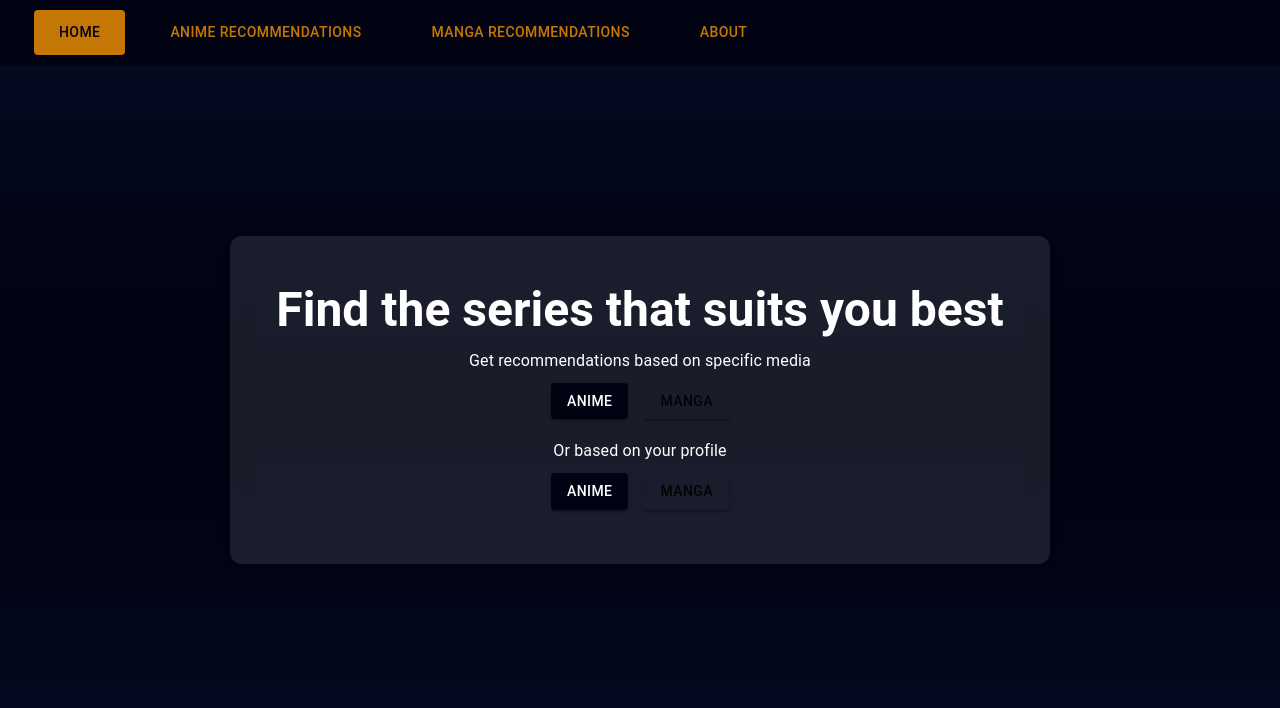
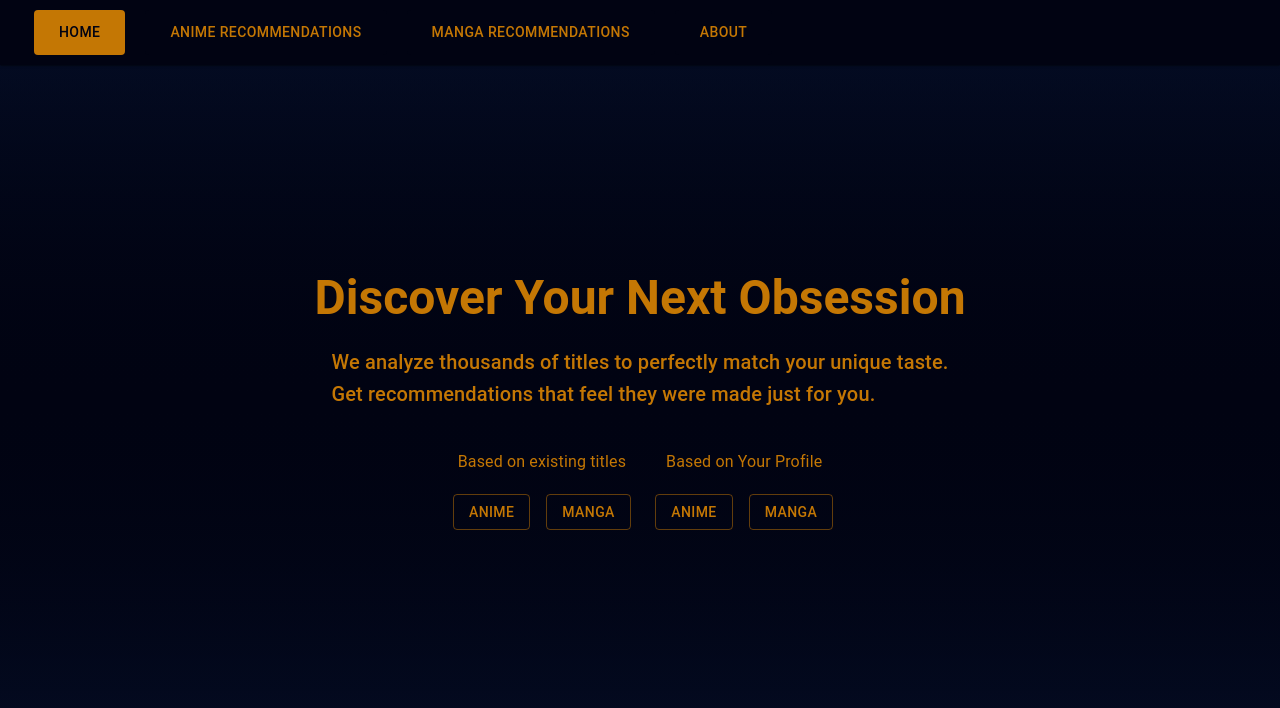
Before and after one commit to Fran123445/MitsukiFrontend, a React (Vite) app: page / in a window 1280 px wide. Shown: the top 708 px of the page. Built offline with nearby package versions, Linux system fonts and the light colour scheme.

Commit message:
Updates home page

```diff
--- a/src/page/Home.jsx
+++ b/src/page/Home.jsx
@@ -3,6 +3,8 @@ import { Box, Button, Typography, Card, CardContent, Stack, useTheme } from "@mu
 import "../App.css"
 
 function Home() {
+
+    const theme = useTheme();
 
     return(
         <Box
@@ -14,24 +16,46 @@ function Home() {
                 alignItems: 'center',
             }}
         >
-            <Card sx={{ padding: "30px", borderRadius: "12px", boxShadow: "0px 4px 10px rgba(0,0,0,0.3)", textAlign: "center", backgroundColor: "rgba(255, 255, 255, 0.1)", backdropFilter: "blur(10px)" }}>
-                <CardContent>
-                    <Typography variant="h3" fontWeight="bold" color="white">Find the series that suits you best</Typography>
+            <Typography
+                variant="h3"
+                fontWeight="bold"
+                color="secondary"
+            >
+                Discover Your Next Obsession
+            </Typography>
+            <Typography
+                variant="h6"
+                color="secondary"
+                margin={"20px"}
+            >
+                We analyze thousands of titles to perfectly match your unique taste.
+                <br />
+                Get recommendations that feel they were made just for you.
+            </Typography>
 
-                    <Typography color="white" sx={{ marginTop: "10px" }}>Get recommendations based on specific media</Typography>
+
+            <Box
+                sx={{
+                    display: "flex",
+                    justifySelf: "center"
+                }}
+            >
+                <Box>
+                    <Typography color="secondary" margin={"20px"}>Based on existing titles</Typography>
                     <Stack direction="row" spacing={2} justifyContent="center" sx={{ marginTop: "10px" }}>
-                        <Button variant="contained">Anime</Button>
-                        <Button variant="contained" color="tertiary">Manga</Button>
+                        <Button variant="outlined" color="secondary">Anime</Button>
+                        <Button variant="outlined" color="secondary">Manga</Button>
                     </Stack>
+                </Box>
 
-                    <Typography color="white" sx={{ marginTop: "20px" }}>Or based on your profile</Typography>
+                <Box>
+                    <Typography color="secondary" margin={"20px"}>Based on Your Profile</Typography>
                     <Stack direction="row" spacing={2} justifyContent="center" sx={{ marginTop: "10px" }}>
-                        <Button variant="contained">Anime</Button>
-                        <Button variant="contained" color="tertiary">Manga</Button>
+                        <Button variant="outlined" color="secondary">Anime</Button>
+                        <Button variant="outlined" color="secondary">Manga</Button>
                     </Stack>
-                </CardContent>
-            </Card>
-
+                </Box>
+            </Box>
         </Box>
     )
 }
```
